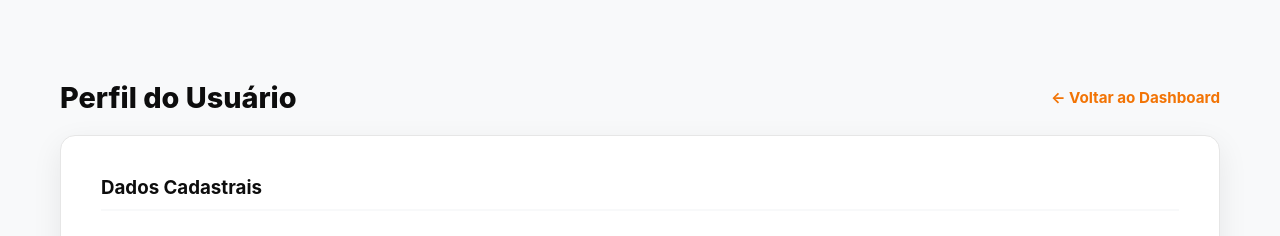
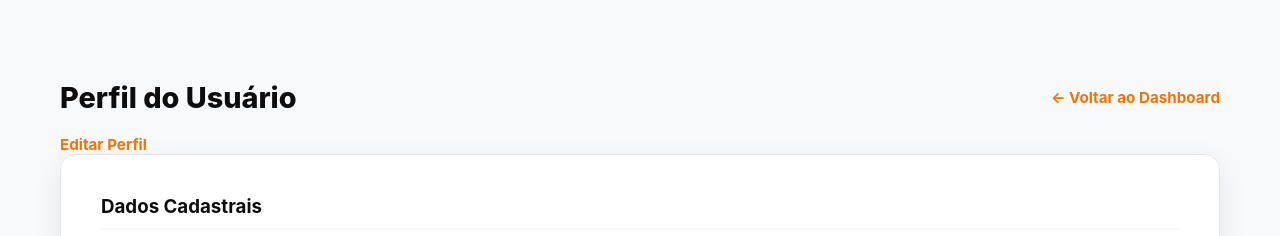
Before and after one commit to thiagopecli/venture_gotchi, a Django app: template templates/perfil.html in a window 1280 px wide. Shown: the part 60-296 px from the top of the page. Run offline with Django 5.2, Linux system fonts and the light colour scheme; the template is opened without the code that fills it, so the values that code supplies are empty.

Commit message:
feat: adicionando caminho do editar perfil no dashboard

```diff
--- a/templates/perfil.html
+++ b/templates/perfil.html
@@ -7,6 +7,11 @@
     <div class="header-container">
         <h2 class="profile-title">Perfil do Usuário</h2>
         <a href="{% url 'dashboard' %}" class="btn-back-orange">← Voltar ao Dashboard</a>
+    </div>
+
+    <div style="display: flex; gap: 10px;">
+        <a href="{% url 'editar_perfil' %}" class="btn-back-orange" > Editar Perfil</a>
+        <a href="{% url 'dashboard' %}" class="btn-back-orange"></a>
     </div>
 
     <div class="info-card profile-card-main">
```
